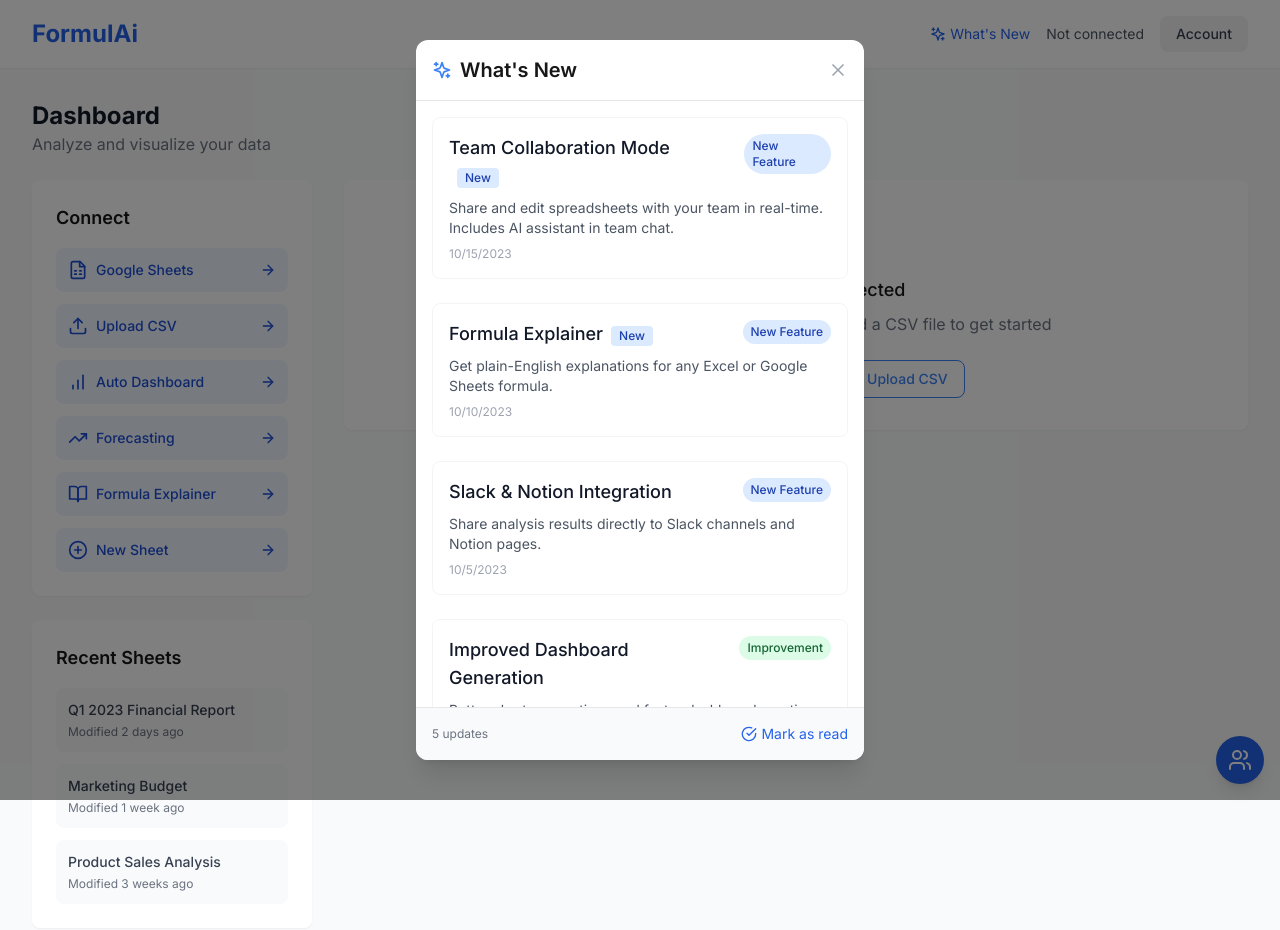
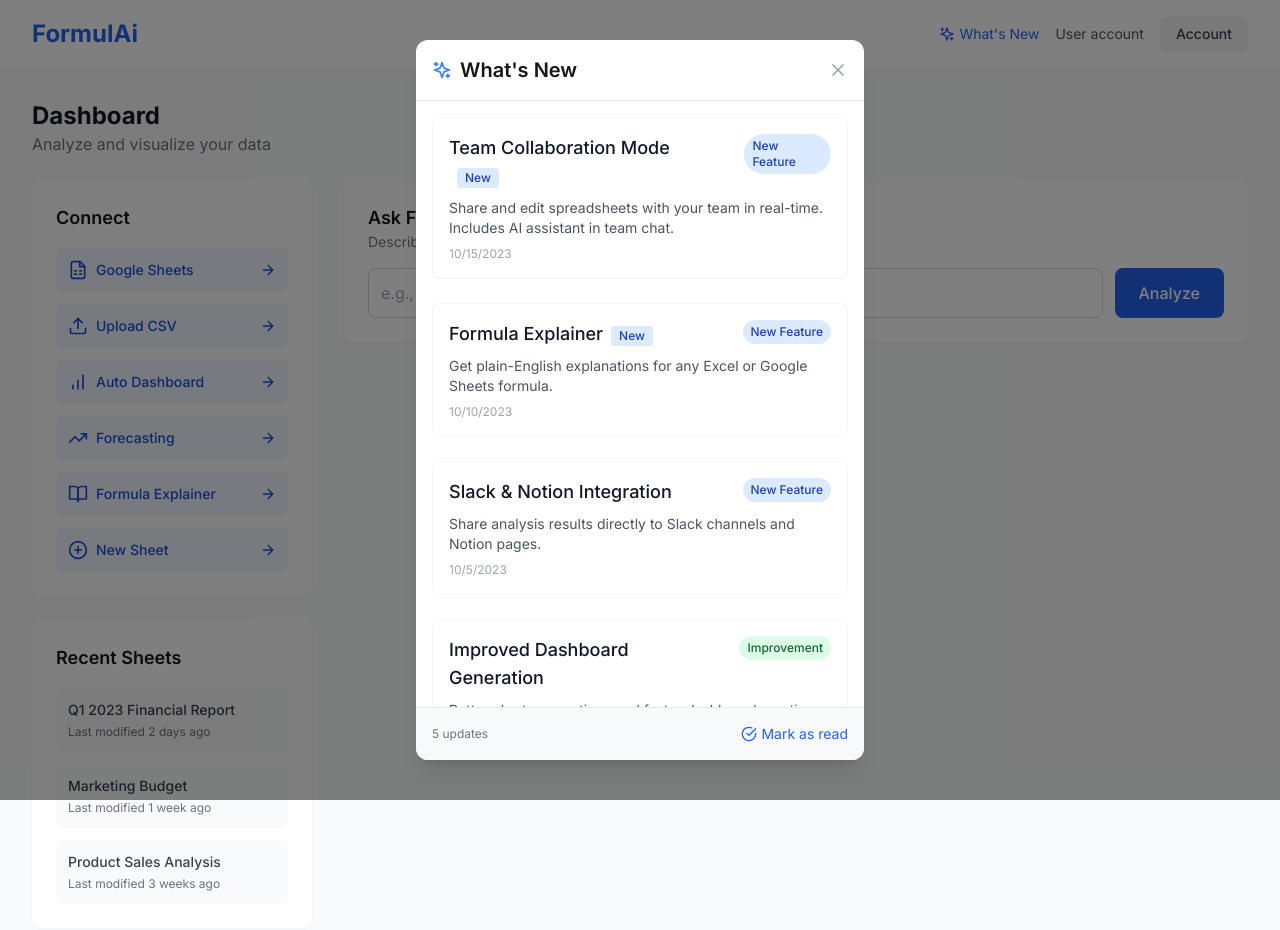
Before and after one commit to KeldrickD/FormulAi, a Next.js app: page /dashboard in a window 1280 px wide. Shown: the top 930 px of the page. Built offline with nearby package versions, Linux system fonts and the light colour scheme.

Commit message:
Fix dynamic server usage and add suspense boundaries for useSearchParams()

```diff
--- a/src/app/api/auth/[...nextauth]/route.ts
+++ b/src/app/api/auth/[...nextauth]/route.ts
@@ -4,6 +4,9 @@ import GoogleProvider from "next-auth/providers/google";
 import axios from "axios";
 import { JWT } from "next-auth/jwt";
 import { Session } from "next-auth";
+
+// Mark this route as dynamic
+export const dynamic = 'force-dynamic';
 
 // Custom token type
 interface ExtendedToken extends JWT {
--- a/src/app/api/auth/error/page.tsx
+++ b/src/app/api/auth/error/page.tsx
@@ -2,8 +2,10 @@
 
 import Link from "next/link";
 import { useSearchParams } from "next/navigation";
+import { Suspense } from "react";
 
-export default function AuthError() {
+// Component that uses useSearchParams
+function ErrorContent() {
   const searchParams = useSearchParams();
   const error = searchParams?.get("error");
 
@@ -32,17 +34,6 @@ export default function AuthError() {
   };
 
   return (
-    <div className="min-h-screen flex flex-col justify-center items-center bg-gray-50 px-4">
-      <div className="w-full max-w-md">
-        <div className="text-center mb-8">
-          <Link href="/">
-            <h2 className="text-3xl font-bold text-blue-600">FormulAi</h2>
-          </Link>
-          <p className="mt-2 text-gray-600">
-            Authentication Error
-          </p>
-        </div>
-
     <div className="bg-white p-8 rounded-lg shadow-sm">
       <div className="p-4 bg-red-50 rounded-md mb-6">
         <h3 className="text-lg font-medium text-red-800 mb-2">
@@ -69,6 +60,25 @@ export default function AuthError() {
         </Link>
       </div>
     </div>
+  );
+}
+
+export default function AuthError() {
+  return (
+    <div className="min-h-screen flex flex-col justify-center items-center bg-gray-50 px-4">
+      <div className="w-full max-w-md">
+        <div className="text-center mb-8">
+          <Link href="/">
+            <h2 className="text-3xl font-bold text-blue-600">FormulAi</h2>
+          </Link>
+          <p className="mt-2 text-gray-600">
+            Authentication Error
+          </p>
+        </div>
+
+        <Suspense fallback={<div className="bg-white p-8 rounded-lg shadow-sm">Loading error details...</div>}>
+          <ErrorContent />
+        </Suspense>
 
         <div className="text-center mt-8 text-sm text-gray-500">
           <p>
--- a/src/app/api/spreadsheet/analyze/route.ts
+++ b/src/app/api/spreadsheet/analyze/route.ts
@@ -2,6 +2,9 @@ import { NextResponse } from "next/server";
 import { getServerSession } from "next-auth";
 import OpenAI from "openai";
 import { getSpreadsheetStructure, extractSheetMetadata } from "@/lib/utils/sheets";
+
+// Mark this route as dynamic since it uses server-side logic
+export const dynamic = 'force-dynamic';
 
 // Initialize OpenAI client if API key is available
 const getOpenAIClient = () => {
--- a/src/app/api/spreadsheet/data/route.ts
+++ b/src/app/api/spreadsheet/data/route.ts
@@ -1,6 +1,9 @@
 import { NextResponse } from "next/server";
 import { getServerSession } from "next-auth";
 import { getSpreadsheetStructure, extractSheetMetadata } from "@/lib/utils/sheets";
+
+// Mark this route as dynamic since it uses headers and server-side logic
+export const dynamic = 'force-dynamic';
 
 export async function GET(req: Request) {
   try {
--- a/src/app/auth/signin/page.tsx
+++ b/src/app/auth/signin/page.tsx
@@ -5,8 +5,10 @@ import { signIn } from "next-auth/react";
 import Image from "next/image";
 import Link from "next/link";
 import { useRouter, useSearchParams } from "next/navigation";
+import { Suspense } from "react";
 
-export default function SignIn() {
+// Component that uses useSearchParams
+function SignInForm() {
   const router = useRouter();
   const searchParams = useSearchParams();
   const [isLoading, setIsLoading] = useState(false);
@@ -40,17 +42,6 @@ export default function SignIn() {
   };
 
   return (
-    <div className="min-h-screen flex flex-col justify-center items-center bg-gray-50 px-4">
-      <div className="w-full max-w-md">
-        <div className="text-center mb-8">
-          <Link href="/">
-            <h2 className="text-3xl font-bold text-blue-600">FormulAi</h2>
-          </Link>
-          <p className="mt-2 text-gray-600">
-            Connect your Google account to get started
-          </p>
-        </div>
-
     <div className="bg-white p-8 rounded-lg shadow-sm">
       {error && (
         <div className="mb-4 p-3 bg-red-50 text-red-700 rounded-md text-sm">
@@ -91,6 +82,25 @@ export default function SignIn() {
         </div>
       </div>
     </div>
+  );
+}
+
+export default function SignIn() {
+  return (
+    <div className="min-h-screen flex flex-col justify-center items-center bg-gray-50 px-4">
+      <div className="w-full max-w-md">
+        <div className="text-center mb-8">
+          <Link href="/">
+            <h2 className="text-3xl font-bold text-blue-600">FormulAi</h2>
+          </Link>
+          <p className="mt-2 text-gray-600">
+            Connect your Google account to get started
+          </p>
+        </div>
+
+        <Suspense fallback={<div className="bg-white p-8 rounded-lg shadow-sm">Loading sign-in options...</div>}>
+          <SignInForm />
+        </Suspense>
 
         <div className="text-center mt-8 text-sm text-gray-500">
           <p>
--- a/src/app/dashboard/page.tsx
+++ b/src/app/dashboard/page.tsx
@@ -13,8 +13,10 @@ import { ShareIntegration } from "@/components/ShareIntegration";
 import TeamCollaboration from "@/components/TeamCollaboration";
 import { Toaster, showToast } from "@/components/Toast";
 import WhatsNew from "@/components/WhatsNew";
+import { Suspense } from "react";
 
-export default function Dashboard() {
+// Main dashboard content that uses useSearchParams
+function DashboardContent() {
   const router = useRouter();
   const searchParams = useSearchParams();
   const [query, setQuery] = useState("");
@@ -118,28 +120,7 @@ export default function Dashboard() {
   };
 
   return (
-    <div className="min-h-screen bg-gray-50">
-      {/* Header */}
-      <header className="bg-white shadow-sm">
-        <div className="max-w-7xl mx-auto px-4 py-4 sm:px-6 lg:px-8 flex flex-col sm:flex-row justify-between items-center">
-          <Link href="/" className="font-bold text-2xl text-blue-600 mb-4 sm:mb-0">FormulAi</Link>
-          <div className="flex items-center gap-4">
-            <WhatsNew />
-            <div className="text-sm text-gray-600">
-              {data?.spreadsheetTitle ? (
-                <span className="font-medium">{data.spreadsheetTitle}</span>
-              ) : (
-                <span>Not connected</span>
-              )}
-            </div>
-            <button className="bg-gray-100 hover:bg-gray-200 text-gray-700 px-4 py-2 rounded-lg font-medium text-sm">
-              Account
-            </button>
-          </div>
-        </div>
-      </header>
-
-      <div className="max-w-7xl mx-auto px-4 py-6 sm:py-8 sm:px-6 lg:px-8">
+    <>
       {/* Actions */}
       <div className="flex flex-col sm:flex-row justify-between items-start sm:items-center mb-6 gap-4 sm:gap-0">
         <div>
@@ -249,7 +230,7 @@ export default function Dashboard() {
                   >
                     <div className="font-medium">{sheet.name}</div>
                     <div className="text-xs text-gray-500 mt-1">
-                        Modified {sheet.lastModified}
+                      Last modified {sheet.lastModified}
                     </div>
                   </button>
                 ))
@@ -258,206 +239,166 @@ export default function Dashboard() {
           </div>
         </div>
 
-          {/* Main area */}
+        {/* Main panel */}
         <div className="lg:col-span-3 space-y-6">
-            {showCsvUploader ? (
-              <div className="bg-white p-6 rounded-lg shadow-sm">
-                <div className="flex justify-between items-center mb-4">
-                  <h2 className="text-lg font-semibold">Upload CSV File</h2>
-                  <button
-                    onClick={() => setShowCsvUploader(false)}
-                    className="text-gray-500 hover:text-gray-700"
-                  >
-                    <svg xmlns="http://www.w3.org/2000/svg" className="h-5 w-5" viewBox="0 0 20 20" fill="currentColor">
-                      <path fillRule="evenodd" d="M4.293 4.293a1 1 0 011.414 0L10 8.586l4.293-4.293a1 1 0 111.414 1.414L11.414 10l4.293 4.293a1 1 0 01-1.414 1.414L10 11.414l-4.293 4.293a1 1 0 01-1.414-1.414L8.586 10 4.293 5.707a1 1 0 010-1.414z" clipRule="evenodd" />
-                    </svg>
-                  </button>
+          {/* CSV uploader modal */}
+          {showCsvUploader && (
+            <div className="fixed inset-0 bg-black bg-opacity-50 flex items-center justify-center z-50 p-4">
+              <div className="bg-white rounded-lg max-w-2xl w-full p-6">
+                <h2 className="text-xl font-bold mb-4">Upload CSV File</h2>
+                <CsvUploader onParsed={handleCsvParsed} onCancel={() => setShowCsvUploader(false)} />
               </div>
-                <CsvUploader onCsvParsed={handleCsvParsed} />
             </div>
-            ) : selectedSheet ? (
-              <>
+          )}
+
           {/* Query input */}
           <div className="bg-white p-6 rounded-lg shadow-sm">
-                  <h2 className="text-lg font-semibold mb-4">Ask anything about your data</h2>
-                  <div className="flex">
+            <div className="mb-4">
+              <h2 className="text-lg font-semibold">Ask FormulAi</h2>
+              <p className="text-sm text-gray-500">
+                Describe what you want to do with your spreadsheet data
+              </p>
+            </div>
+            <div className="flex flex-col md:flex-row gap-3">
               <input
                 type="text"
                 value={query}
                 onChange={(e) => setQuery(e.target.value)}
-                      placeholder="e.g., Show me monthly sales for the last quarter"
-                      className="flex-grow p-3 rounded-l-lg border border-gray-300 focus:outline-none focus:ring-2 focus:ring-blue-500 focus:border-transparent"
+                placeholder="e.g., Create a pie chart of total sales by region"
+                className="flex-grow p-3 border border-gray-300 rounded-lg focus:outline-none focus:ring-2 focus:ring-blue-500"
               />
               <button
                 onClick={handleAnalyze}
                 disabled={isLoading}
-                      className="bg-blue-600 hover:bg-blue-700 text-white px-6 py-3 rounded-r-lg font-semibold transition-colors disabled:bg-blue-400 relative"
+                className="bg-blue-600 hover:bg-blue-700 text-white px-6 py-3 rounded-lg font-medium transition-colors"
               >
-                      {isLoading ? (
-                        <>
-                          <span className="flex items-center">
-                            <svg className="animate-spin -ml-1 mr-2 h-4 w-4 text-white" xmlns="http://www.w3.org/2000/svg" fill="none" viewBox="0 0 24 24">
-                              <circle className="opacity-25" cx="12" cy="12" r="10" stroke="currentColor" strokeWidth="4"></circle>
-                              <path className="opacity-75" fill="currentColor" d="M4 12a8 8 0 018-8V0C5.373 0 0 5.373 0 12h4zm2 5.291A7.962 7.962 0 014 12H0c0 3.042 1.135 5.824 3 7.938l3-2.647z"></path>
-                            </svg>
-                            Processing...
-                          </span>
-                        </>
-                      ) : "Generate"}
+                {isLoading ? "Analyzing..." : "Analyze"}
               </button>
             </div>
-
-                  {/* Query suggestions */}
-                  <div className="mt-3 flex flex-wrap gap-2">
-                    <span className="text-xs text-gray-500">Try asking:</span>
-                    {["Show monthly revenue trend", "Calculate profit margin by product", "Create a sales dashboard", "Forecast next quarter revenue"].map((suggestion, index) => (
-                      <button
-                        key={index}
-                        onClick={() => setQuery(suggestion)}
-                        className="text-xs bg-gray-100 hover:bg-gray-200 text-gray-700 px-2 py-1 rounded-md transition-colors"
-                      >
-                        {suggestion}
-                      </button>
-                    ))}
           </div>
 
-                  {error && (
-                    <p className="mt-2 text-sm text-red-600 flex items-center">
-                      <svg className="h-4 w-4 mr-1" fill="currentColor" viewBox="0 0 20 20">
-                        <path fillRule="evenodd" d="M18 10a8 8 0 11-16 0 8 8 0 0116 0zm-7 4a1 1 0 11-2 0 1 1 0 012 0zm-1-9a1 1 0 00-1 1v4a1 1 0 102 0V6a1 1 0 00-1-1z" clipRule="evenodd" />
-                      </svg>
-                      {error}
-                    </p>
-                  )}
-                </div>
-
-                {/* Spreadsheet preview */}
+          {/* Preview current sheet */}
+          {data && selectedSheet && (
             <div className="bg-white p-6 rounded-lg shadow-sm">
               <div className="flex justify-between items-center mb-4">
                 <h2 className="text-lg font-semibold">
-                      {data?.sheetName || selectedSheet}
+                  {selectedSheet}{" "}
+                  <span className="text-sm font-normal text-gray-500">
+                    from {data.spreadsheetTitle}
+                  </span>
                 </h2>
-                    {data?.spreadsheetId && (
-                      <a
-                        href={`https://docs.google.com/spreadsheets/d/${data.spreadsheetId}`}
-                        target="_blank"
-                        rel="noopener noreferrer"
-                        className="text-blue-600 hover:text-blue-800 text-sm font-medium"
-                      >
-                        Open in Google Sheets
-                      </a>
-                    )}
               </div>
+
               <SpreadsheetPreview
-                    data={getSheetMetadata()}
-                    analysisResult={analysisResult}
+                metadata={getSheetMetadata()}
                 isLoading={isLoading}
-                    onApprove={handleApprove}
-                    onReject={handleReject}
+                error={error}
               />
             </div>
+          )}
 
-                {/* Query history */}
+          {/* Analysis result */}
+          {analysisResult && (
             <div className="bg-white p-6 rounded-lg shadow-sm">
-                  <div className="flex items-center justify-between mb-4">
-                    <h2 className="text-lg font-semibold flex items-center">
-                      <History className="h-5 w-5 mr-2 text-blue-500" /> Query History
-                    </h2>
-                    <div className="flex items-center">
-                      <span className="text-xs text-gray-500 mr-2">{history.length} queries</span>
-                      <button className="flex items-center text-blue-600 hover:text-blue-800 text-sm font-medium">
-                        View All
+              <h2 className="text-lg font-semibold mb-4">Analysis Result</h2>
+
+              <div className="mb-4">
+                <h3 className="font-medium text-gray-700">Understanding:</h3>
+                <p className="text-gray-600">{analysisResult.analysis}</p>
+              </div>
+
+              <div className="mb-4">
+                <h3 className="font-medium text-gray-700">Suggested Action:</h3>
+                <div className="bg-blue-50 p-4 rounded-lg">
+                  <div className="flex items-center gap-2 mb-2">
+                    <span className="px-2 py-1 bg-blue-100 text-blue-800 rounded text-xs font-medium">
+                      {analysisResult.action?.toUpperCase()}
+                    </span>
+                    <span className="text-sm font-medium text-gray-700">
+                      Target: {analysisResult.range}
+                    </span>
+                  </div>
+                  <pre className="text-sm bg-gray-50 p-3 rounded border border-gray-200 overflow-x-auto">
+                    {typeof analysisResult.implementation === 'string'
+                      ? analysisResult.implementation
+                      : JSON.stringify(analysisResult.implementation, null, 2)}
+                  </pre>
+                </div>
+              </div>
+
+              <div className="mb-6">
+                <h3 className="font-medium text-gray-700">Preview:</h3>
+                <p className="text-gray-600">{analysisResult.preview}</p>
+              </div>
+
+              <div className="flex space-x-3">
+                <button
+                  onClick={handleApprove}
+                  className="bg-green-600 hover:bg-green-700 text-white px-4 py-2 rounded-lg text-sm font-medium"
+                >
+                  Apply Changes
+                </button>
+                <button
+                  onClick={handleReject}
+                  className="bg-gray-100 hover:bg-gray-200 text-gray-700 px-4 py-2 rounded-lg text-sm font-medium"
+                >
+                  Reject
                 </button>
               </div>
             </div>
-                  <div className="space-y-3">
-                    {history.length > 0 ? (
-                      history.map((item) => (
-                        <div
-                          key={item.id}
-                          className="p-3 bg-gray-50 rounded-lg hover:bg-gray-100 transition-colors cursor-pointer group"
-                          onClick={() => setQuery(item.query)}
-                        >
-                          <div className="flex justify-between items-start">
-                            <div className="font-medium text-sm">{item.query}</div>
-                            <div className="text-xs text-gray-500 whitespace-nowrap ml-2">
-                              {new Date(item.timestamp).toLocaleTimeString([], {hour: '2-digit', minute: '2-digit'})}
+          )}
+
+          {/* History */}
+          {history.length > 0 && (
+            <div className="bg-white p-6 rounded-lg shadow-sm">
+              <h2 className="text-lg font-semibold mb-4">History</h2>
+              <div className="space-y-4">
+                {history.map((item, index) => (
+                  <div key={index} className="p-3 border border-gray-200 rounded-lg">
+                    <div className="flex justify-between">
+                      <div className="font-medium">{item.prompt}</div>
+                      <div className="text-xs text-gray-500">
+                        {new Date(item.timestamp).toLocaleString()}
                       </div>
                     </div>
-                          {item.result && (
-                            <div className="mt-2 text-xs text-gray-500 hidden group-hover:block">
-                              {item.result.action && (
-                                <span className="inline-flex items-center px-2 py-0.5 rounded text-xs font-medium bg-blue-100 text-blue-800 mr-2">
-                                  {item.result.action}
-                                </span>
-                              )}
-                              {item.result.timestamp && (
-                                <span>
-                                  {new Date(item.timestamp).toLocaleDateString()}
-                                </span>
-                              )}
-                            </div>
-                          )}
-                        </div>
-                      ))
-                    ) : (
-                      <div className="p-8 bg-gray-50 rounded-lg text-center flex flex-col items-center justify-center">
-                        <div className="mb-3 p-3 bg-blue-100 rounded-full">
-                          <History className="h-6 w-6 text-blue-500" />
-                        </div>
-                        <p className="text-gray-500 mb-1">No history yet.</p>
-                        <p className="text-sm text-gray-400">Start by asking a question above.</p>
-                      </div>
-                    )}
+                    <div className="mt-2 text-sm text-gray-600">
+                      {item.analysis}
                     </div>
                   </div>
-
-                {/* Display the spreadsheet data when loaded */}
-                {data && data.gridData && (
-                  <div className="space-y-6">
-                    <SpreadsheetPreview
-                      data={data.gridData}
-                      analysisResult={analysisResult}
-                      isLoading={isLoading}
-                      onApprove={handleApprove}
-                      onReject={handleReject}
-                    />
-
-                    {/* Formula Explainer */}
-                    <FormulaExplainer initialOpen={false} />
-                  </div>
-                )}
-              </>
-            ) : (
-              <div className="bg-white p-8 rounded-lg shadow-sm text-center">
-                <div className="mb-4">
-                  <FileSpreadsheet className="h-12 w-12 text-blue-500 mx-auto" />
-                </div>
-                <h3 className="text-lg font-medium mb-2">No Spreadsheet Selected</h3>
-                <p className="text-gray-500 mb-6">Please connect to Google Sheets or upload a CSV file to get started</p>
-                <div className="flex justify-center space-x-4">
-                  <button className="bg-blue-600 hover:bg-blue-700 text-white px-4 py-2 rounded-lg font-medium text-sm">
-                    Connect to Google Sheets
-                  </button>
-                  <button
-                    className="bg-white border border-blue-500 text-blue-500 hover:bg-blue-50 px-4 py-2 rounded-lg font-medium text-sm"
-                    onClick={() => setShowCsvUploader(true)}
-                  >
-                    Upload CSV
-                  </button>
+                ))}
               </div>
             </div>
           )}
         </div>
       </div>
+    </>
+  );
+}
+
+export default function Dashboard() {
+  return (
+    <div className="min-h-screen bg-gray-50">
+      {/* Header */}
+      <header className="bg-white shadow-sm">
+        <div className="max-w-7xl mx-auto px-4 py-4 sm:px-6 lg:px-8 flex flex-col sm:flex-row justify-between items-center">
+          <Link href="/" className="font-bold text-2xl text-blue-600 mb-4 sm:mb-0">FormulAi</Link>
+          <div className="flex items-center gap-4">
+            <WhatsNew />
+            <div className="text-sm text-gray-600">
+              <span>User account</span>
             </div>
+            <button className="bg-gray-100 hover:bg-gray-200 text-gray-700 px-4 py-2 rounded-lg font-medium text-sm">
+              Account
+            </button>
+          </div>
+        </div>
+      </header>
 
-      {/* Toaster for notifications */}
-      <Toaster />
-
-      {/* Team Collaboration Component */}
-      <TeamCollaboration spreadsheetId={data?.spreadsheetId} />
-
+      <div className="max-w-7xl mx-auto px-4 py-6 sm:py-8 sm:px-6 lg:px-8">
+        <Suspense fallback={<div className="text-center p-10">Loading dashboard data...</div>}>
+          <DashboardContent />
+        </Suspense>
+      </div>
     </div>
   );
 }
```
Lines whose indentation alone changed are shown as unchanged.
